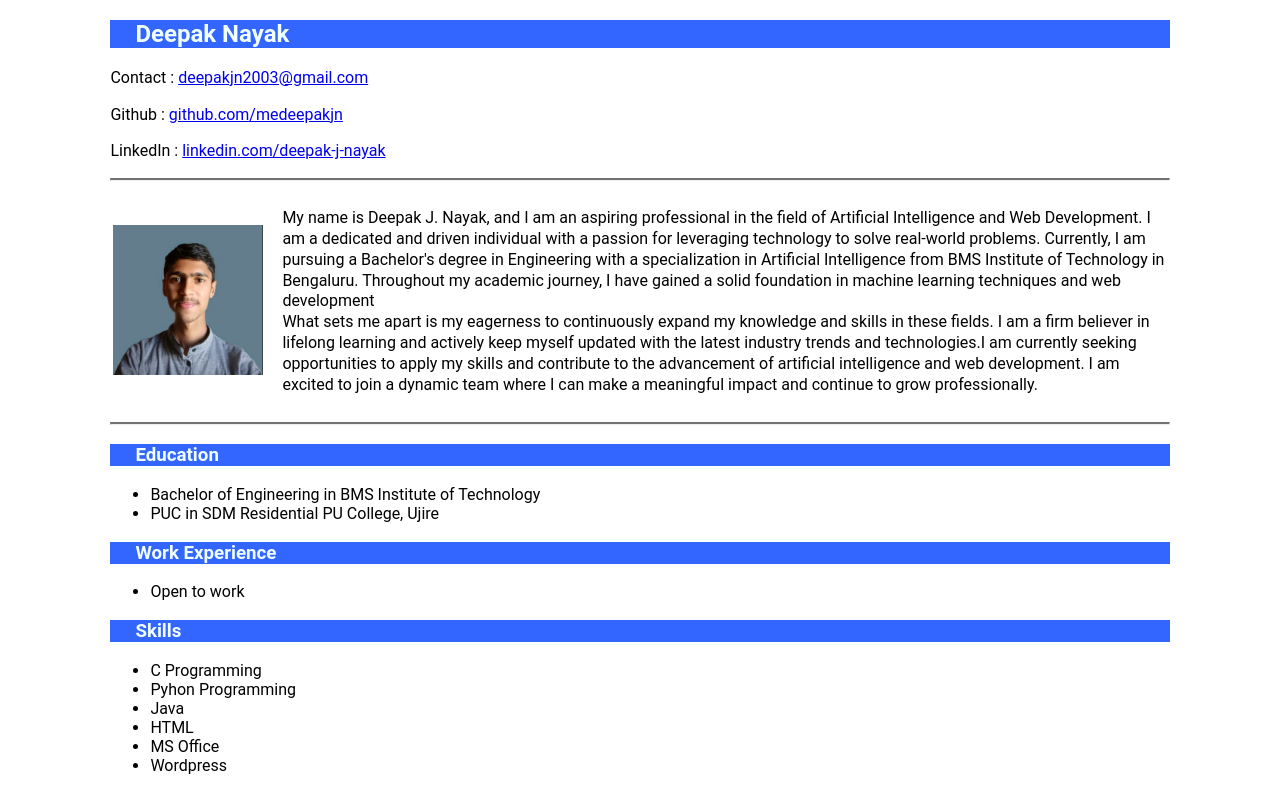
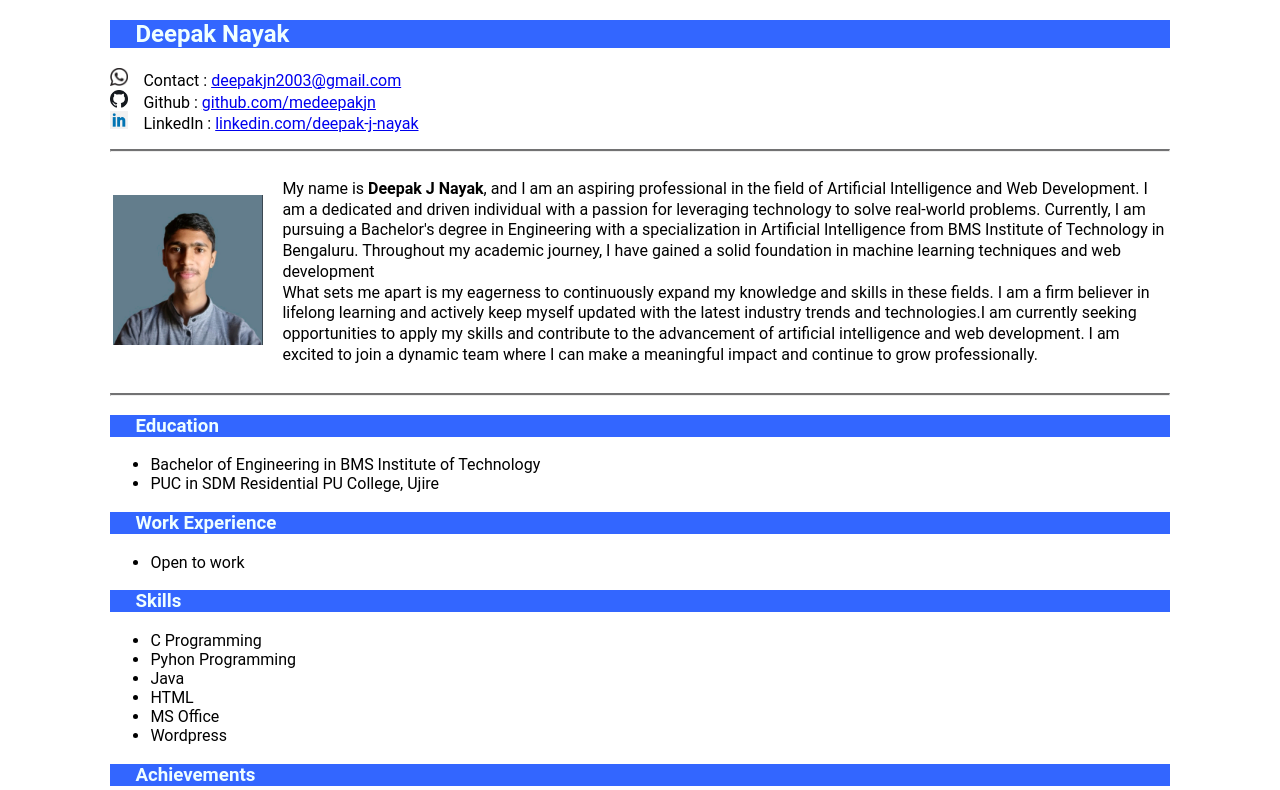
Before and after one commit to MeDeepakJN/resume, a plain HTML site: page index.html in a window 1280 px wide. Shown: the top 790 px of the page. Drawn offline with Linux system fonts and the light colour scheme.

Commit message:
contact images

```diff
--- a/index.html
+++ b/index.html
@@ -41,6 +41,16 @@
     hr{
         border-top: 2px solid #727273;
     }
+
+    .logo{
+        width: 18px;
+    }
+
+    .links{
+        line-height: 110%;
+    }
+
+
 </style>
 <body>
 
@@ -50,11 +60,11 @@
 
             <h2>Deepak Nayak</h2>
 
-            <p>Contact : <a href="mailto:deepakjn2003@gmail.com">deepakjn2003@gmail.com</a></p>
+            <p class="links"><img src="phone.png" class="logo">Contact  : <a href="mailto:deepakjn2003@gmail.com">deepakjn2003@gmail.com</a>
 
-            <p>Github : <a href="https://github.com/medeepakjn">github.com/medeepakjn</a></p>
+            <br><img src="git.png" class="logo">Github : <a href="https://github.com/medeepakjn">github.com/medeepakjn</a>
 
-            <p>LinkedIn : <a href="https://www.linkedin.com/in/deepak-j-nayak-27a267239/">linkedin.com/deepak-j-nayak</a></p>
+            <br><img src="linkedin.png" class="logo">LinkedIn : <a href="https://www.linkedin.com/in/deepak-j-nayak-27a267239/">linkedin.com/deepak-j-nayak</a></p>
 
         </div>
 
@@ -67,7 +77,7 @@
                 </td>
 
                 <td>
-                   <p>My name is Deepak J. Nayak, and I am an aspiring professional in the field of Artificial Intelligence and Web Development. I am a dedicated and driven individual with a passion for leveraging technology to solve real-world problems. Currently, I am pursuing a Bachelor's degree in Engineering with a specialization in Artificial Intelligence from BMS Institute of Technology in Bengaluru. Throughout my academic journey, I have gained a solid foundation in machine learning techniques and web development
+                   <p>My name is <b>Deepak J Nayak</b>, and I am an aspiring professional in the field of Artificial Intelligence and Web Development. I am a dedicated and driven individual with a passion for leveraging technology to solve real-world problems. Currently, I am pursuing a Bachelor's degree in Engineering with a specialization in Artificial Intelligence from BMS Institute of Technology in Bengaluru. Throughout my academic journey, I have gained a solid foundation in machine learning techniques and web development
                 <br>
                     What sets me apart is my eagerness to continuously expand my knowledge and skills in these fields. I am a firm believer in lifelong learning and actively keep myself updated with the latest industry trends and technologies.I am currently seeking opportunities to apply my skills and contribute to the advancement of artificial intelligence and web development. I am excited to join a dynamic team where I can make a meaningful impact and continue to grow professionally.
                    </p>
```
Also changed, not shown: git.png (added), linkedin.png (added), phone.png (added).
